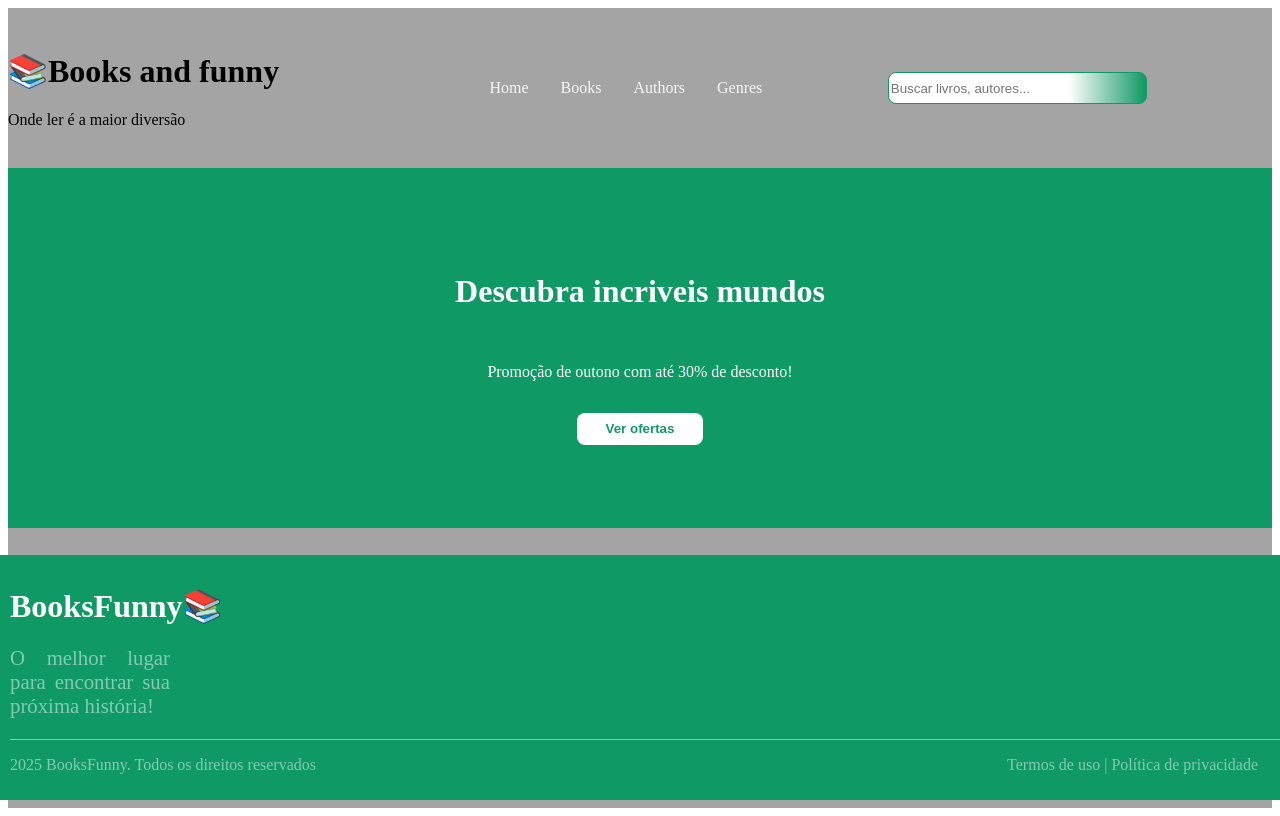
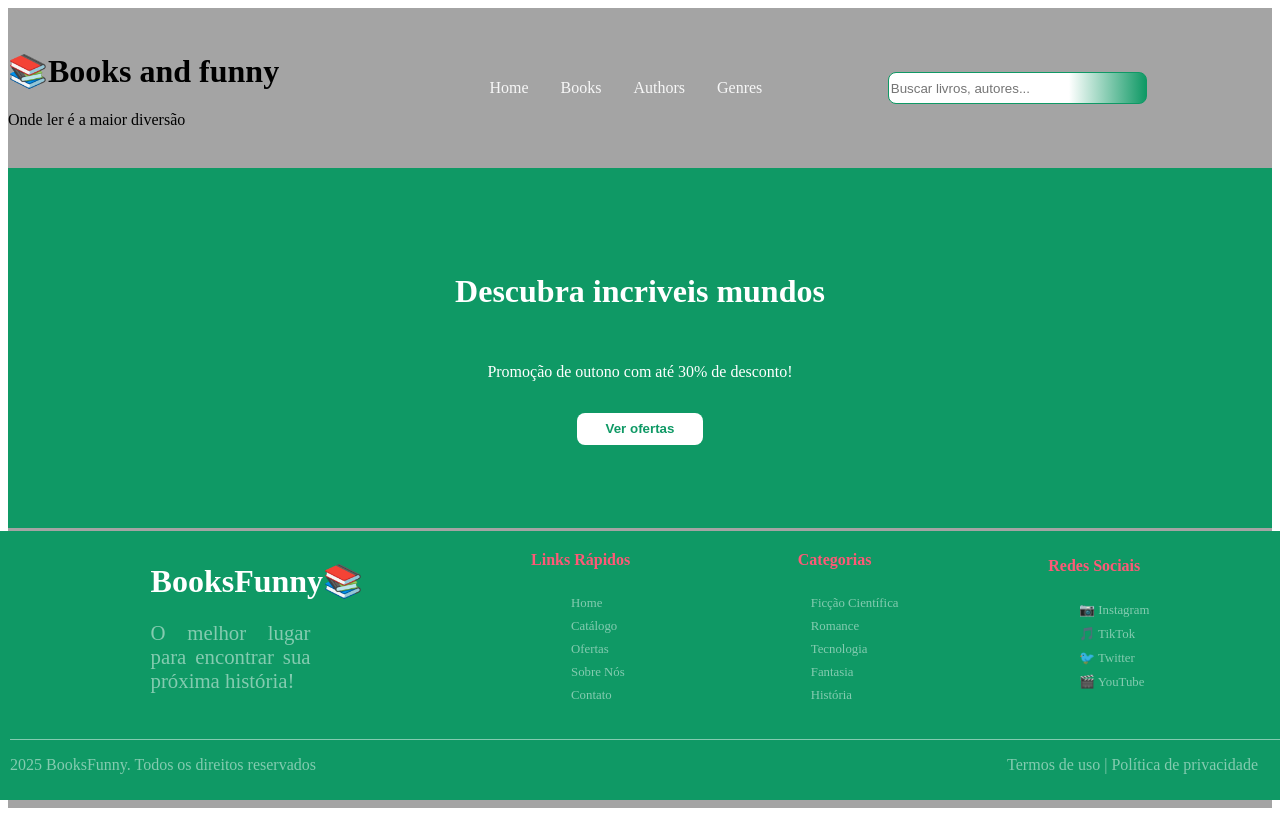
Before and after one commit to CaioGabDev/AtividadeFrontEnd-PaginaBooksFunny, a Next.js app: page /login in a window 1280 px wide. Built offline with nearby package versions, Linux system fonts and the light colour scheme.

Commit message:
Finish Footer

```diff
--- a/app/login/page.jsx
+++ b/app/login/page.jsx
@@ -1,6 +1,5 @@
 import React from 'react';
 import Header from '../../components/Header';
-import Card from '../../components/Card';
 import styles from '../../styles/Home.module.css';
 import Footer from '../../components/Footer';
 
--- a/components/Card.jsx
+++ /dev/null
@@ -1,15 +0,0 @@
-import styles from '../styles/Card.module.css';
-
-const Card = ({ title, text, image }) => {
-    return (
-        <div className={styles.card}>
-            <div className={styles.cardTitle}>
-                <h2>{title}</h2>
-            </div>
-            <div className={styles.cardText}>
-                <p>{text}</p>
-            </div>
-            {image}
-        </div>
-    );
-};
--- a/components/Categories.jsx
+++ b/components/Categories.jsx
@@ -1,12 +1,15 @@
 import styles from '../styles/Categories.module.css';
 
-const Categories = () => {
+export default function Categories({ title, item1, item2, item3, item4, item5 }) {
     return (
         <div className={styles.categories}>
-            <h1 className={styles.title}>Categorias</h1>
+            <h1 className={styles.title}>{title}</h1>
             <ul className={styles.list}>
-                <li className={styles.item}>Aventura</li>
-                <li className={styles.item}>Romance</li>
+                <li className={styles.item}>{item1}</li>
+                <li className={styles.item}>{item2}</li>
+                <li className={styles.item}>{item3}</li>
+                <li className={styles.item}>{item4}</li>
+                <li className={styles.item}>{item5}</li>
             </ul>
         </div>
     );
--- a/components/Footer.jsx
+++ b/components/Footer.jsx
@@ -1,10 +1,19 @@
 import styles from '../styles/Footer.module.css';
+import Categories from './Categories';
 
 const Footer = () => {
     return (
         <footer className={styles.footer}>
-            <h1 className={styles.title}>BooksFunny📚</h1>
-            <p className={styles.subtitle}>O melhor lugar para encontrar sua próxima história!</p>
+            <div className={styles.headerRow}>
+                <div className={styles.titleContainer}>
+                    <h1 className={styles.title}>BooksFunny📚</h1>
+                    <p className={styles.subtitle}>O melhor lugar para encontrar sua próxima história!</p>
+                </div>
+                <Categories title={"Links Rápidos"} item1={"Home"} item2={"Catálogo"} item3={"Ofertas"} item4={"Sobre Nós"} item5={"Contato"}/>
+                <Categories title={"Categorias"} item1={"Ficção Científica"} item2={"Romance"} item3={"Tecnologia"} item4={"Fantasia"} item5={"História"}/>
+                <Categories title={"Redes Sociais"} item1={"📷 Instagram"} item2={"🎵 TikTok"} item3={"🐦 Twitter"} item4={"🎬 YouTube"} />
+            </div>
+
             <div className={styles.license}>
                 <p className={styles.copyright}>2025 BooksFunny. Todos os direitos reservados</p>
                 <p className={styles.terms}>Termos de uso | Política de privacidade</p>
--- /dev/null
+++ b/styles/Categories.module.css
@@ -0,0 +1,37 @@
+.categories {
+  display: flex;
+  flex-wrap: nowrap;
+  justify-content: center;
+  background-color: #0f9965;
+  flex-direction: column;
+  width: auto;
+  height: auto;
+  align-self: center;
+}
+
+.title {
+  display: flex;
+  font-size: 1rem;
+  font-weight: bold;
+  color: #fe5977;
+  justify-content: center;
+  background-color: #0f9965;
+}
+
+.list {
+  display: flex;
+  flex-direction: column;
+  background-color: #0f9965;
+  gap: 0.5rem;
+}
+
+.item {
+  display: flex;
+  flex-direction: column;
+  align-items: baseline;
+  text-align: center;
+  color: #84cbb0;
+  text-decoration: none;
+  font-size: 0.8rem;
+  justify-content: center;
+}
--- a/styles/Categories.modulo.css
+++ /dev/null
@@ -1,6 +0,0 @@
-.categories {
-  display: flex;
-  flex-wrap: wrap;
-  justify-content: center;
-  gap: 1rem;
-}
--- a/styles/Footer.module.css
+++ b/styles/Footer.module.css
@@ -10,10 +10,18 @@
     z-index: 100;
 }
 
+.headerRow {
+    display: flex;
+    justify-content: space-evenly;
+    align-items: flex-start;
+    margin-bottom: 20px;
+}
+
 .title {
     display: flex;
     font-size: 2rem;
     font-weight: bold;
+    width: 15rem;
 }
 
 .subtitle {
```
Also changed, not shown: styles/Card.module.css (deleted).
